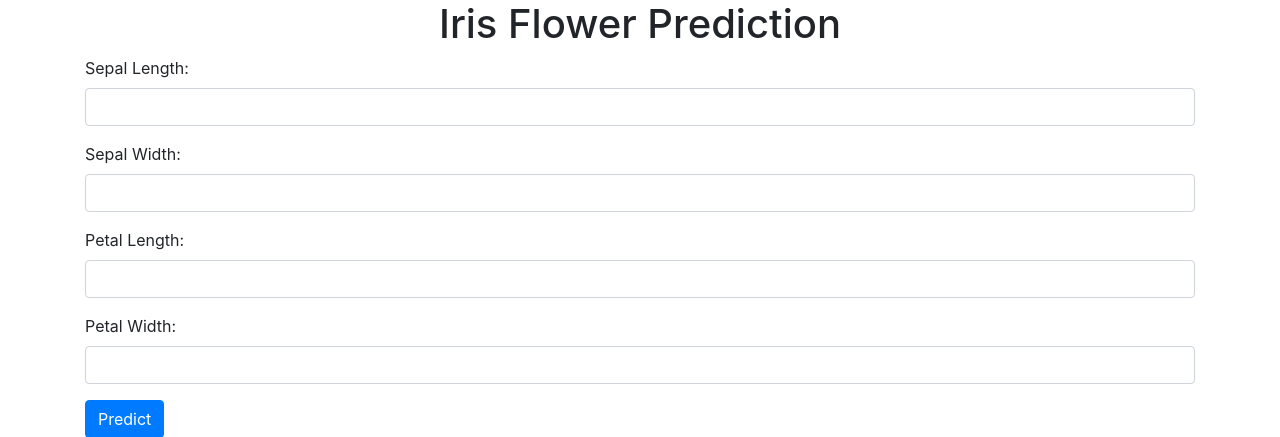
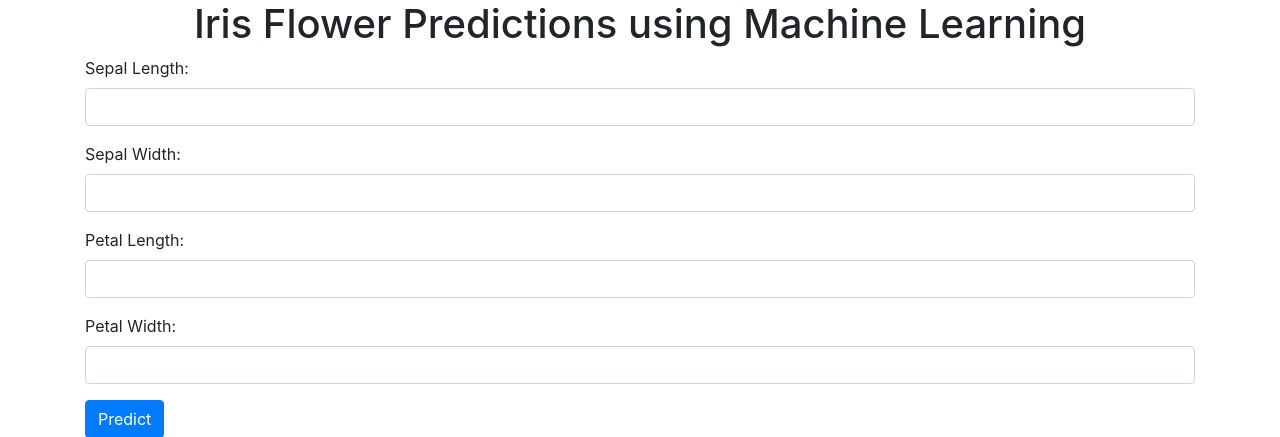
Before and after one commit to kiran2906/FastAPI_ML, a FastAPI app: page / in a window 1280 px wide. Shown: the top 437 px of the page. Run offline with FastAPI, Linux system fonts and the light colour scheme; parts of the project's set-up code (start-up, migrations or seed data) failed here and were passed over; some libraries are stand-ins or nearby versions.

Commit message:
updated index.html

```diff
--- a/templates/index.html
+++ b/templates/index.html
@@ -8,7 +8,7 @@
 </head>
 <body>
     <div class="container">
-        <h1 class="text-center">Iris Flower Prediction</h1>
+        <h1 class="text-center">Iris Flower Predictions using Machine Learning</h1>
         <form method="post" action="/predict">
             <div class="form-group">
                 <label for="sepal_length">Sepal Length:</label>
```
